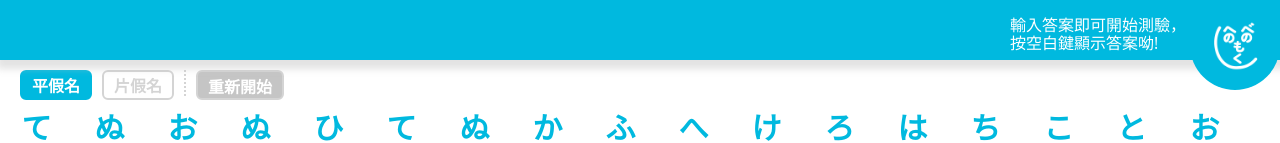
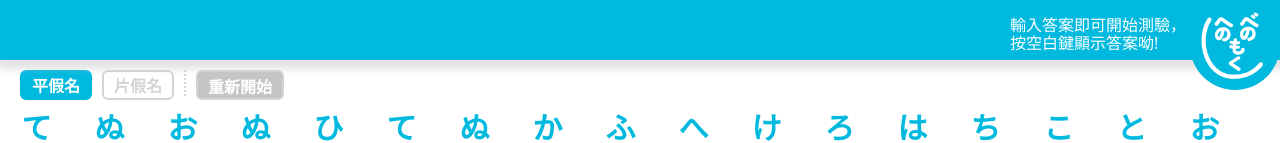
Before and after one commit to Mike-Zheng/gojuon-exam, a Vue app: page / in a window 1280 px wide. Shown: the top 143 px of the page. Built offline with nearby package versions, Linux system fonts and the light colour scheme.

Commit message:
[update] icon size

```diff
--- a/src/App.vue
+++ b/src/App.vue
@@ -76,8 +76,8 @@ export default {
             height: 100px;
             background-color: #00b9df;
             border-radius: 50%;
-            background-size: 70% 70%;
-            background-position: center center;
+            background-size: 100% 100%;
+            background-position: -3px center;
             background-repeat: no-repeat;
         }
     }
```
